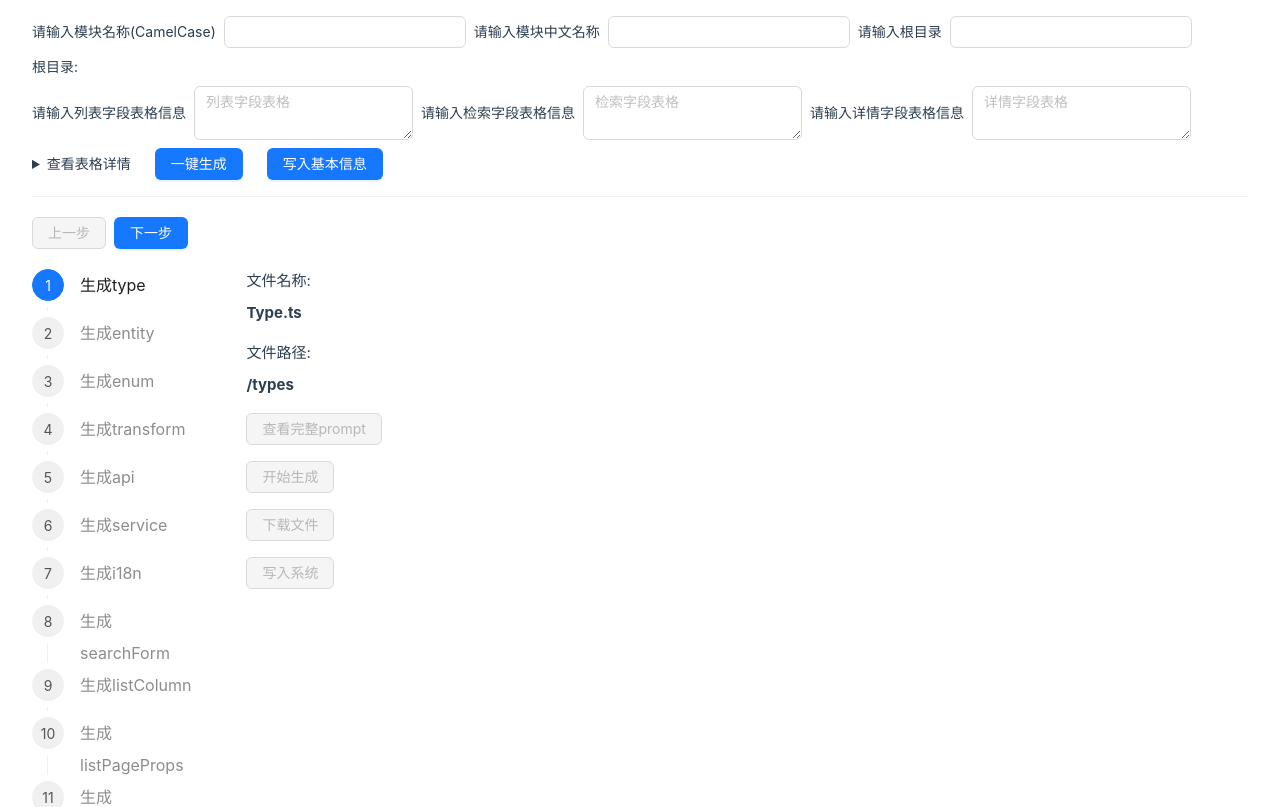
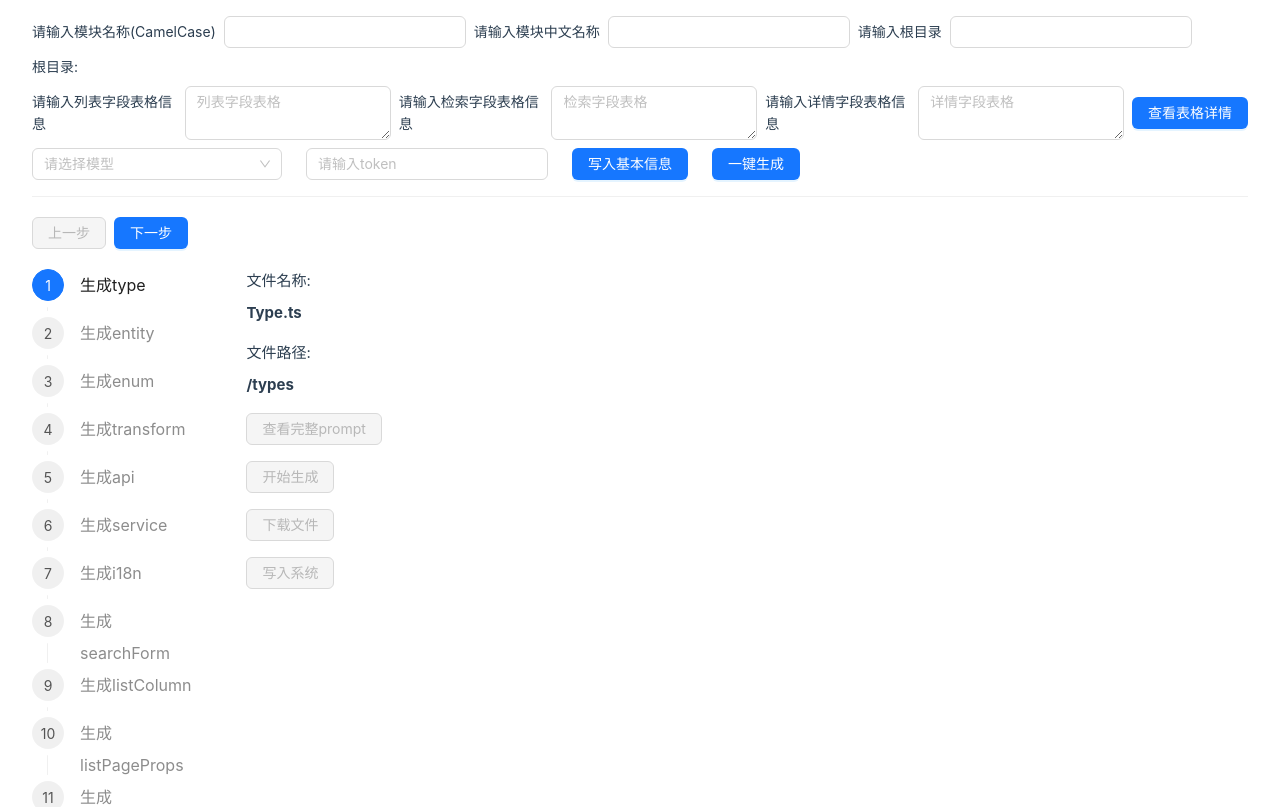
Before and after one commit to whatsoeverYY/dmp, a Vue app: page /demo in a window 1280 px wide. Shown: the top 807 px of the page. Built offline with nearby package versions, Linux system fonts and the light colour scheme; what @highlightjs/vue-plugin, @kangc/v-md-editor would draw is missing.

Commit message:
增加模型选择

```diff
--- a/src/utils/fetchLLM.ts
+++ b/src/utils/fetchLLM.ts
@@ -1,15 +1,29 @@
-export const fetchGPTResult = async (prompt: string): Promise<string> => {
+import { matchCode } from '@/utils/index';
+
+export const fetchGPTResult = async (
+  authorization: string,
+  engine: string,
+  param: { message: string; model?: string; temperature?: number }
+): Promise<string> => {
   return new Promise((resolve, reject) => {
+    const bodyParams = {
+      temperature: 0.2,
+      model: 'gpt-3.5-turbo',
+      max_tokens: 4096,
+      ...param
+    };
     fetch('http://rd-gateway.patsnap.info/compute/openai_chatgpt_turbo', {
       method: 'POST',
       headers: {
-        Authorization: ''
+        Authorization: authorization,
+        'X-Ai-Engine': engine
       },
-      body: JSON.stringify({ message: prompt, temperature: 0.1, model: 'gpt-3.5-turbo-16k' })
+      body: JSON.stringify(bodyParams)
     })
       .then((response) => response.json())
       .then((data) => {
-        resolve(data.data.message);
+        const codeRes = matchCode(data.data?.message);
+        resolve(codeRes);
       });
   });
 };
--- a/src/views/ai/DemoView.vue
+++ b/src/views/ai/DemoView.vue
@@ -34,32 +34,28 @@
             v-model:value="detailValue"
             @change="changeDetailValue"
           />
+          <Button type="primary" @click="tableModalVisible = true">查看表格详情</Button>
         </Space>
         <Space size="large">
-          <details class="details">
-            <summary>查看表格详情</summary>
-            <Space>
-              <div v-if="tableValue">
-                <h3>列表字段表格</h3>
-                <v-md-preview :text="tableValue" height="400px"></v-md-preview>
-              </div>
-              <div v-if="searchValue">
-                <h3>检索字段表格</h3>
-                <v-md-preview :text="searchValue" height="400px"></v-md-preview>
-              </div>
-              <div v-if="detailValue">
-                <h3>详情字段表格</h3>
-                <v-md-preview :text="detailValue" height="400px"></v-md-preview>
-              </div>
-            </Space>
-          </details>
+          <Select
+            v-model:value="modelValue"
+            style="width: 250px"
+            placeholder="请选择模型"
+            :options="options"
+            @change="handleChangeModel as any"
+          />
+          <Input
+            placeholder="请输入token"
+            v-model:value="authorization"
+            @change="changeAuthorization"
+          />
+          <Button type="primary" @click="writeBasic">写入基本信息</Button>
           <Tooltip placement="bottomRight" color="red">
             <template #title>
               <span>{{ `生成所有文件至目录: ${rootPath}` }}</span>
             </template>
             <Button :loading="loading" type="primary" @click="generateAll">一键生成</Button>
           </Tooltip>
-          <Button :loading="loading" type="primary" @click="writeBasic">写入基本信息</Button>
           <Progress v-if="progress" :percent="progress" status="active" />
         </Space>
       </Space>
@@ -71,9 +67,34 @@
         :table-value="tableValue"
         :detail-value="detailValue"
         :search-value="searchValue"
+        :model-value="modelValue"
+        :authorization="authorization"
+        :engine="engine"
         :root-path="rootPath"
       />
     </div>
+    <Modal
+      wrapClassName="table-modal"
+      v-model:open="tableModalVisible"
+      title="查看完整prompt"
+      @ok="tableModalVisible = false"
+      width="calc(100vw - 200px)"
+    >
+      <div class="table-modal-content">
+        <div v-if="tableValue">
+          <h3>列表字段表格</h3>
+          <v-md-preview :text="tableValue" height="400px"></v-md-preview>
+        </div>
+        <div v-if="searchValue">
+          <h3>检索字段表格</h3>
+          <v-md-preview :text="searchValue" height="400px"></v-md-preview>
+        </div>
+        <div v-if="detailValue">
+          <h3>详情字段表格</h3>
+          <v-md-preview :text="detailValue" height="400px"></v-md-preview>
+        </div>
+      </div>
+    </Modal>
   </div>
 </template>
 <script setup lang="ts">
@@ -83,20 +104,51 @@ import { writeFileIO } from '@/utils/fs';
 import {
   writeFileDataType,
   writeFileDataTypeEnum,
-  writeFileTypeRouter
+  writeFileTypeRouter,
+  writeFileTypeRouterData,
+  writeFileCn
 } from '@/views/ai/basic/writeBasic';
 import GenerateSteps from '@/views/ai/GenerateSteps.vue';
 import { usePrompts } from '@/views/ai/prompts/usePrompts';
-import { ref } from 'vue';
-import { Textarea, Space, Tooltip, Button, Progress, message, Input } from 'ant-design-vue';
+import { ref, computed } from 'vue';
+import {
+  Textarea,
+  Space,
+  Tooltip,
+  Button,
+  Progress,
+  message,
+  Input,
+  Modal,
+  Select
+} from 'ant-design-vue';
 const moduleName = ref(localStorage.getItem('moduleName') || '');
 const moduleNameCn = ref(localStorage.getItem('moduleNameCn') || '');
 const rootPath = ref(localStorage.getItem('rootPath') || '');
 const tableValue = ref(localStorage.getItem('tableValue') || '');
 const searchValue = ref(localStorage.getItem('searchValue') || '');
 const detailValue = ref(localStorage.getItem('detailValue') || '');
+const modelValue = ref(localStorage.getItem('modelValue') || undefined);
+const authorization = ref(localStorage.getItem('authorization') || '');
+const engine = computed((): string => {
+  if (modelValue.value?.includes('claude')) {
+    return 'anthropic';
+  } else if (modelValue.value?.includes('gpt')) {
+    return 'azure';
+  }
+  return 'google';
+});
 const loading = ref(false);
+const tableModalVisible = ref(false);
 const progress = ref(0);
+const options = [
+  { value: 'claude-3-haiku', label: 'claude-3-haiku' },
+  { value: 'claude-3-sonnet', label: 'claude-3-sonnet' },
+  { value: 'gemini-1.5-pro-preview-0409', label: 'gemini-1.5-pro-preview-0409' },
+  { value: 'gpt-3.5-turbo', label: 'gpt-3.5-turbo' },
+  { value: 'gpt-3.5-turbo-16k', label: 'gpt-3.5-turbo-16k' },
+  { value: 'gpt-4', label: 'gpt-4' }
+];
 const { steps } = usePrompts({
   moduleName: moduleName.value,
   moduleNameCn: moduleNameCn.value,
@@ -128,6 +180,14 @@ const changeDetailValue = (e: any) => {
   detailValue.value = e.target.value;
   localStorage.setItem('detailValue', e.target.value);
 };
+const changeAuthorization = (e: any) => {
+  authorization.value = e.target.value;
+  localStorage.setItem('authorization', e.target.value);
+};
+const handleChangeModel = (value: string) => {
+  modelValue.value = value;
+  localStorage.setItem('modelValue', value);
+};
 const allWithProgress = (requests: Promise<string[]>[], callback: () => void) => {
   requests.forEach((item) => {
     item.then(() => {
@@ -155,7 +215,9 @@ const generateAll = () => {
   progress.value = start - 1;
   const allStep = steps.map((ele) => {
     const prompts = ele?.promptGenerator?.() as string[];
-    const promiseArr = prompts.map((ele) => fetchGPTResult(ele));
+    const promiseArr = prompts.map((ele) =>
+      fetchGPTResult(authorization.value, engine.value, { message: ele, model: modelValue.value })
+    );
     return Promise.all(promiseArr);
   });
   allWithProgress(allStep, () => {
@@ -195,6 +257,11 @@ const writeBasic = () => {
   ${MODULE_NAME}_RECYCLE_BIN = '${MODULE_NAME}_RECYCLE_BIN',`;
   const typeRouterParams = `${MODULE_NAME}_ID = 'id',`;
 
+  const routerDataImport = `import { ${ModuleName}Routes } from './${moduleN}';`;
+  const routerDataValue = `    ${ModuleName}Routes`;
+
+  const cnValue = `      ${moduleN}: '转化医学',`;
+
   const promiseArr = [
     writeFileDataType({
       filepath: `${rootPath.value}/types/DataType.ts`,
@@ -210,9 +277,19 @@ const writeBasic = () => {
       filepath: `${rootPath.value}/type/router.ts`,
       content: [typeRouter, typeRouterParams],
       start: ['export const enum E_ROUTER_NAME {', 'export const enum E_ROUTER_PARAMS {']
+    }),
+    writeFileTypeRouterData({
+      filepath: `${rootPath.value}/router/data/index.ts`,
+      content: [routerDataImport, routerDataValue],
+      start: ['/** inject import here */', '/** inject routes here  */']
+    }),
+    writeFileCn({
+      filepath: `${rootPath.value}/locales/cn.ts`,
+      content: [cnValue],
+      start: ['/** inject here 勿删, 占位符 */']
     })
   ];
-  Promise.all(promiseArr).then((ele) => {
+  Promise.all(promiseArr).then(() => {
     message.success('写入成功');
   });
 };
@@ -247,4 +324,14 @@ const writeBasic = () => {
     margin-top: 20px;
   }
 }
+.table-modal {
+  .table-modal-content {
+    display: flex;
+    flex-direction: column;
+    align-items: center;
+    h3 {
+      text-align: center;
+    }
+  }
+}
 </style>
--- a/src/views/ai/basic/writeBasic.ts
+++ b/src/views/ai/basic/writeBasic.ts
@@ -34,3 +34,13 @@ export const writeFileTypeRouter = (params: {
 }) => {
   return writeFile('http://localhost:3000/write-router/', params);
 };
+export const writeFileTypeRouterData = (params: {
+  filepath: string;
+  content: string[];
+  start: string[];
+}) => {
+  return writeFile('http://localhost:3000/write-router-data/', params);
+};
+export const writeFileCn = (params: { filepath: string; content: string[]; start: string[] }) => {
+  return writeFile('http://localhost:3000/write-cn/', params);
+};
--- a/src/views/ai/prompts/basicPrompts.ts
+++ b/src/views/ai/prompts/basicPrompts.ts
@@ -1,15 +1,15 @@
 export const basicPrompts = {
   startPhase:
-    '根据下面表格、示例代码、变量生成一段ts代码，所有显示声明的ts类型都需要保留，要求如下：\n',
+    '根据下面表格、示例代码、变量生成一段ts代码，所有显示声明的ts类型都需要保留，模板代码中的常量内容不做任何变更，要求如下：\n',
   startPhaseWithoutTable:
     '根据下面示例代码、变量生成一段ts代码，所有显示声明的ts类型都需要保留，要求如下：\n',
   importPhaseRule: '保留模板中的import语句。\n',
   noImports: '不生成任何import语句。\n',
-  endPhase: '请逐步思考，给出完整的正确的代码。生成的代码中不需要注明语言类型。\n',
+  endPhase: '请逐步思考，给出完整的正确的代码。\n',
   comment:
     '对应字段名称值没有值的字段直接写类型定义。' +
     '在对应字段名称有值的字段上方一行加/** 注释 */格式的单行注释，内容为该字段在下表中对应的字段名称值。\n',
-  templateCode: '示例代码：\n'
+  templateCode: '模板代码：\n'
 };
 
 export const columnNames = {
--- a/src/views/ai/prompts/routerPrompts.ts
+++ b/src/views/ai/prompts/routerPrompts.ts
@@ -4,7 +4,7 @@ export const routerPrompt =
   basicPrompts.startPhaseWithoutTable +
   '导出常量{name}Routes，类型为CustomRouteRecord' +
   basicPrompts.templateCode +
-  "import { E_ROUTER_NAME } from '@/type/router';\n" +
+  "import { E_ROUTER_NAME, E_ROUTER_PARAMS } from '@/type/router';\n" +
   "import { CustomRouteRecord } from '@/types/routerTypes';\n" +
   "import { RouterView } from 'vue-router';\n" +
   '\n' +
@@ -18,7 +18,7 @@ export const routerPrompt =
   "    breadcrumbName: '{nameCn}',\n" +
   '    redirect: true,\n' +
   "    countKeyPath: '{name}.total',\n" +
-  "    permCode: 'data.{首字母小写(name)}',\n" +
+  "    // permCode: 'data.{首字母小写(name)}',\n" +
   '  },\n' +
   '  children: [\n' +
   '    {\n' +
@@ -28,7 +28,7 @@ export const routerPrompt =
   '      meta: {\n' +
   "        breadcrumbName: '线上列表',\n" +
   "        title: 'commonSubMenus.preview',\n" +
-  "        permCode: 'data.{name}.preview',\n" +
+  "        // permCode: 'data.{name}.preview',\n" +
   '      },\n' +
   '    },\n' +
   '    {\n' +
```
Also changed, not shown: src/utils/index.ts (+9 -0 lines), src/views/ai/GenerateSteps.vue (+10 -2 lines).
